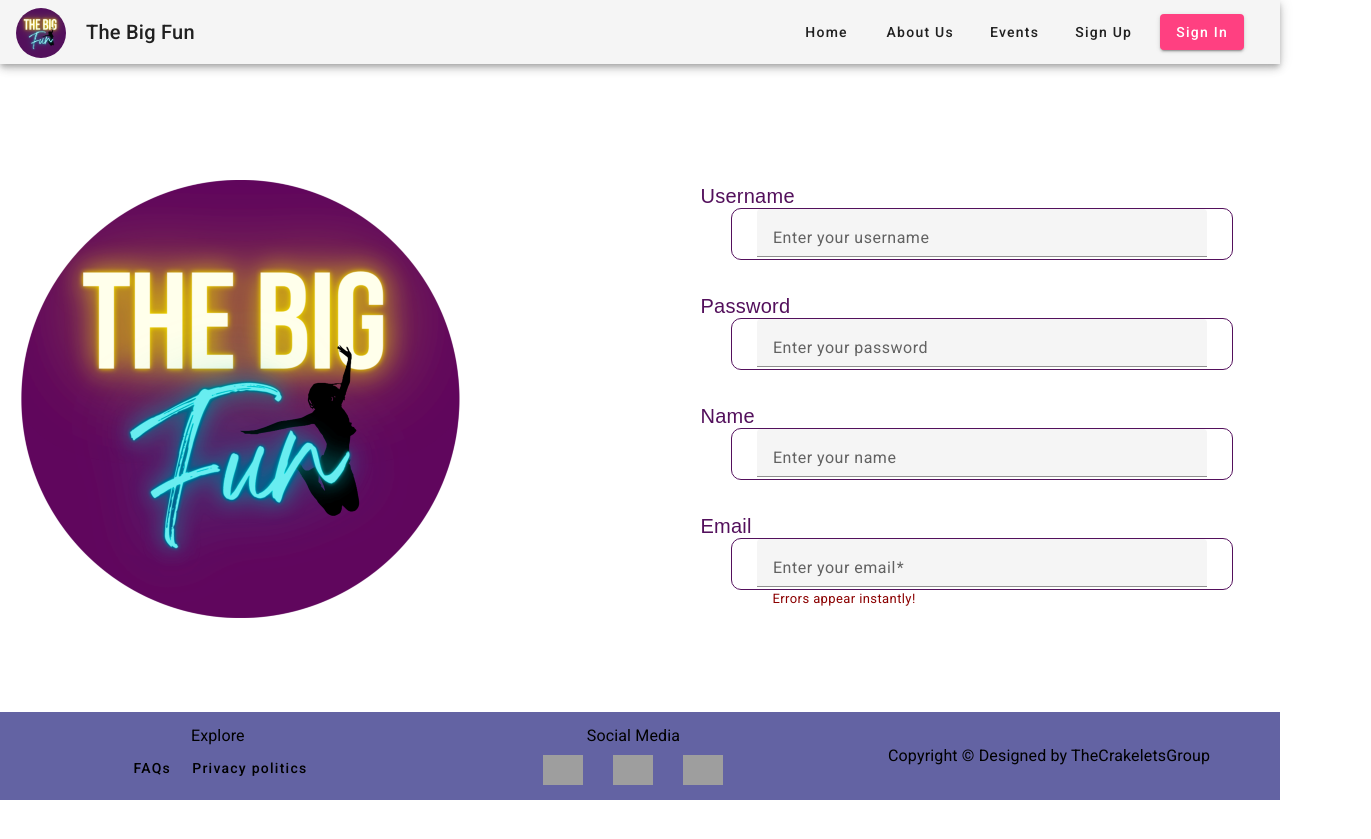
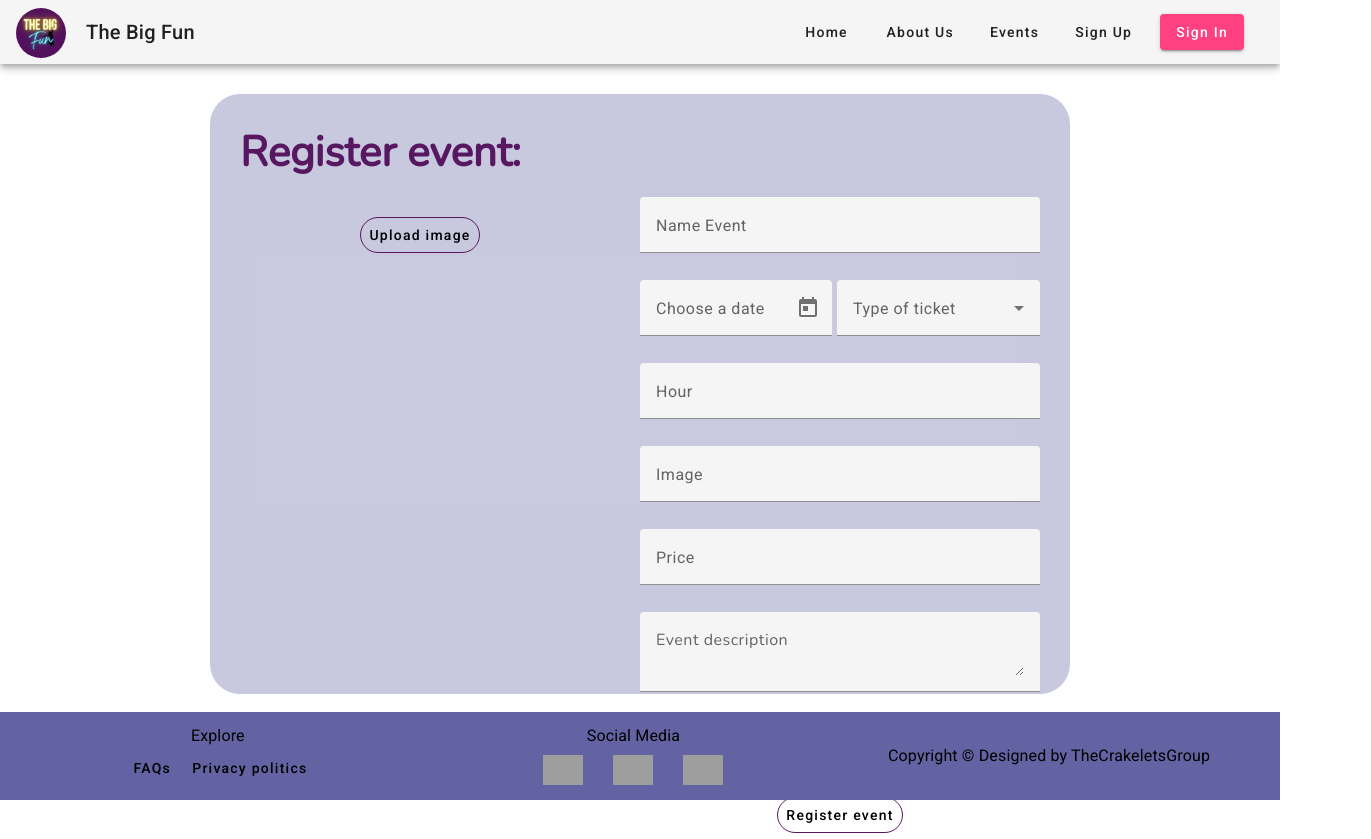
Before and after one commit to CrackeletsGroup-IoT/the-big-fun-web-application, an Angular app: page / in a window 1280 px wide. Shown: the whole page, 1371 px wide, since content can reach past the window. Before the commit the page ends 800 px from the top, so only its background shows below. Built offline with nearby package versions, Linux system fonts and the light colour scheme; grey boxes are pictures that could not be loaded.

Commit message:
Chord:Event and User register implemented with services

```diff
--- a/server/db.json
+++ b/server/db.json
@@ -17,6 +17,15 @@
       "hour": "12pm",
       "cost": "45$",
       "aforo": "350"
+    },
+    {
+      "img": "https://www.anayainfantilyjuvenil.com/images/libros/grande/9788469833728-la-vida-es-sueno-clasicos-hispanicos.jpg",
+      "name": "Raul",
+      "date": "2023-05-24T05:00:00.000Z",
+      "cost": "20$",
+      "description": "asfasfaf",
+      "aforo": "500",
+      "id": 3
     }
   ],
   "users": [
--- a/src/app/app.component.html
+++ b/src/app/app.component.html
@@ -2,7 +2,11 @@
 
 <div class="content">
 
-  <app-userregister-content></app-userregister-content>
+  <!--<app-registerevent-component></app-registerevent-component>
+  <app-home-content></app-home-content>
+  <app-view-events-content></app-view-events-content>
+  <app-eventdetails-component></app-eventdetails-component>-->
+  <app-registerevent-component></app-registerevent-component>
 
 </div>
 
--- a/src/app/event/components/registerevent-component/registerevent-component.component.html
+++ b/src/app/event/components/registerevent-component/registerevent-component.component.html
@@ -5,7 +5,7 @@
   </div>
   <div class="body">
     <div class="imgContainer">
-      <img [src]="eventImg" alt="user picture" aria-label="Assistant Image" >
+<!--      <img [src]="eventImg" alt="user picture" aria-label="Assistant Image" >-->
       <br>
       <button mat-button class="button">Upload image</button>
     </div>
@@ -14,35 +14,43 @@
 
       <mat-form-field class="inputText">
         <mat-label>Name Event</mat-label>
-        <input matInput placeholder="Name Event">
+        <input matInput [(ngModel)]="event.name">
       </mat-form-field>
       <br>
       <div class="hourdate">
         <mat-form-field class="calendar" appearance="fill">
           <mat-label>Choose a date</mat-label>
-          <input matInput [matDatepicker]="picker">
+          <input matInput [(ngModel)]="event.date" [matDatepicker]="picker">
           <mat-datepicker-toggle matSuffix [for]="picker"></mat-datepicker-toggle>
           <mat-datepicker #picker></mat-datepicker>
         </mat-form-field>
         <mat-form-field class="dropdown w-full md:w-18rem">
           <mat-label>Type of ticket</mat-label>
-          <mat-select [placeholder]="'Type of ticket'">
+          <mat-select>
             <mat-option *ngFor="let ticket of typeTickets" [value]="ticket">{{ ticket.name }}</mat-option>
           </mat-select>
         </mat-form-field>
       </div>
       <mat-form-field class="inputText">
-        <mat-label>Address</mat-label>
-        <input matInput placeholder="Address">
+        <mat-label>Hour</mat-label>
+        <input matInput [(ngModel)]="event.hour">
+      </mat-form-field>
+      <mat-form-field class="inputText">
+        <mat-label>Image</mat-label>
+        <input matInput [(ngModel)]="event.img">
+      </mat-form-field>
+      <mat-form-field class="inputText">
+        <mat-label>Price</mat-label>
+        <input matInput [(ngModel)]="event.cost">
       </mat-form-field>
       <mat-form-field class="textarea">
-        <textarea matInput placeholder="Event description" rows="2"></textarea>
+        <textarea matInput placeholder="Event description" [(ngModel)]="event.description" rows="2"></textarea>
       </mat-form-field>
       <mat-form-field class="maxcapacity">
         <mat-label>Max Capacity</mat-label>
-        <input matInput type="number"  name="maxCapacity" min="0" max="100">
+        <input matInput type="text" [(ngModel)]="event.aforo">
       </mat-form-field>
-      <button mat-button class="button">Register event</button>
+      <button (click)="saveEvent()" mat-button class="button">Register event</button>
 
 
     </div>
--- a/src/app/event/components/registerevent-component/registerevent-component.component.ts
+++ b/src/app/event/components/registerevent-component/registerevent-component.component.ts
@@ -1,4 +1,6 @@
 import { Component } from '@angular/core';
+import {Event} from "../../model/event";
+import {EventsService} from "../../services/events.service";
 
 @Component({
   selector: 'app-registerevent-component',
@@ -7,17 +9,23 @@ import { Component } from '@angular/core';
 })
 export class RegistereventComponentComponent {
 
-  eventImg= "https://www.anayainfantilyjuvenil.com/images/libros/grande/9788469833728-la-vida-es-sueno-clasicos-hispanicos.jpg"
-  nameEvent=null
-  addressEvent=null
-  descriptionEvent=null
-  dateEvent=null
-  timeEvent=null
-  description=null
-  selectedTickets=null
+  event={} as Event
+
+/*  eventImg= "https://www.anayainfantilyjuvenil.com/images/libros/grande/9788469833728-la-vida-es-sueno-clasicos-hispanicos.jpg"
+*/
+
   typeTickets=[
     {name:'Estándar', code: 'est'},
     {name:'VIP', code: 'vip'}
   ]
-  maxCapacity= null
+
+  constructor(private eventService:EventsService) { }
+
+  saveEvent(){
+    this.eventService.create(this.event).subscribe();
+    console.log("Evento : ",this.event)
+    this.event={} as Event;
+  }
+
+
 }
--- a/src/app/event/components/userregister-content/userregister-content.component.html
+++ b/src/app/event/components/userregister-content/userregister-content.component.html
@@ -50,7 +50,6 @@
               <mat-label>Enter your email</mat-label>
               <input type="email" matInput [formControl]="emailFormControl" [errorStateMatcher]="matcher"
                      [(ngModel)]="user.email" name="email">
-              <mat-hint class="errores">Errors appear instantly!</mat-hint>
               <mat-error *ngIf="emailFormControl.hasError('email') && !emailFormControl.hasError('required')" class="errores">
                 Please enter a valid email address
               </mat-error>
--- a/src/app/event/components/view-events-content/view-events-content.component.ts
+++ b/src/app/event/components/view-events-content/view-events-content.component.ts
@@ -1,56 +1,29 @@
-import { Component } from '@angular/core';
+import {Component, OnInit} from '@angular/core';
+import {EventsService} from "../../services/events.service";
 
 @Component({
   selector: 'app-view-events-content',
   templateUrl: './view-events-content.component.html',
   styleUrls: ['./view-events-content.component.css']
 })
-export class ViewEventsContentComponent {
-  events = [
-    {
-      date: '2023-05-15',
-      hour: '19:00',
-      name: 'Concierto de rock',
-      cost: '50.00',
-      aforo: 100
-    },
-    {
-      date: '2023-05-20',
-      hour: '20:30',
-      name: 'Obra de teatro',
-      cost: '30.00',
-      aforo: 80
-    },
-    {
-      date: '2023-06-01',
-      hour: '18:00',
-      name: 'Festival de cine',
-      cost: '20.00',
-      aforo: 150
-    },
-    {
-      date: '2023-06-15',
-      hour: '21:00',
-      name: 'Concierto de jazz',
-      cost: '40.00',
-      aforo: 120
-    },
-    {
-      date: '2023-06-15',
-      hour: '21:00',
-      name: 'Concierto de jazz',
-      cost: '40.00',
-      aforo: 120
-    },
-    {
-      date: '2023-06-15',
-      hour: '21:00',
-      name: 'Concierto de jazz',
-      cost: '40.00',
-      aforo: 120
-    }
+export class ViewEventsContentComponent implements OnInit{
+  events:Array<any> = []
 
-  ];
+  constructor(private eventService:EventsService) {
+  }
+
+
+  ngOnInit(): void {
+    this.getAllEvents();
+  }
+
+
+  getAllEvents() {
+    this.eventService.getAll().subscribe((response:any)=>{
+      this.events=response;
+      console.log(this.events)
+    })
+  }
 
 
 }
--- a/src/app/event/model/event.ts
+++ b/src/app/event/model/event.ts
@@ -6,4 +6,5 @@ export interface Event {
   hour: string;
   cost: string;
   aforo: string;
+  description:string;
 }
```
